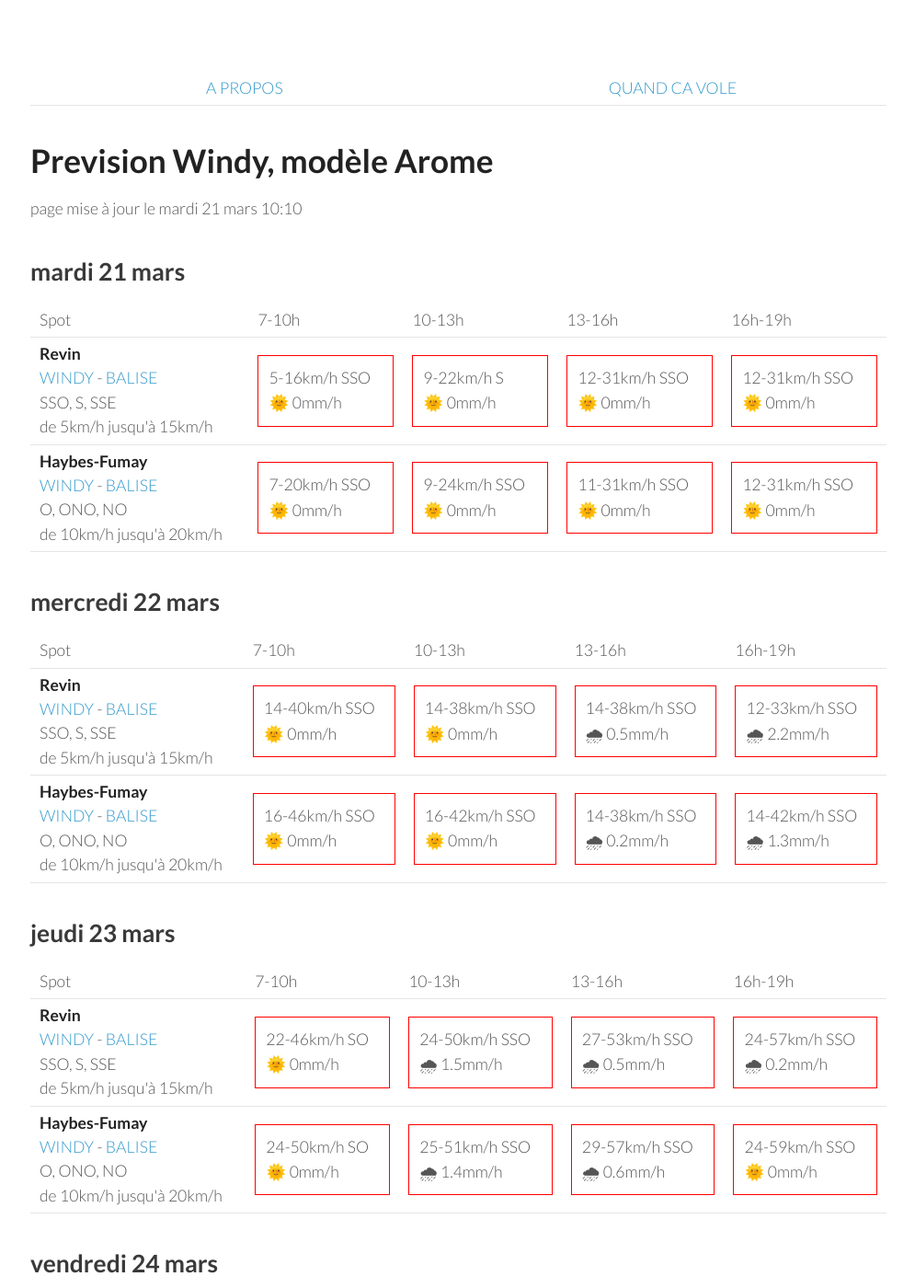
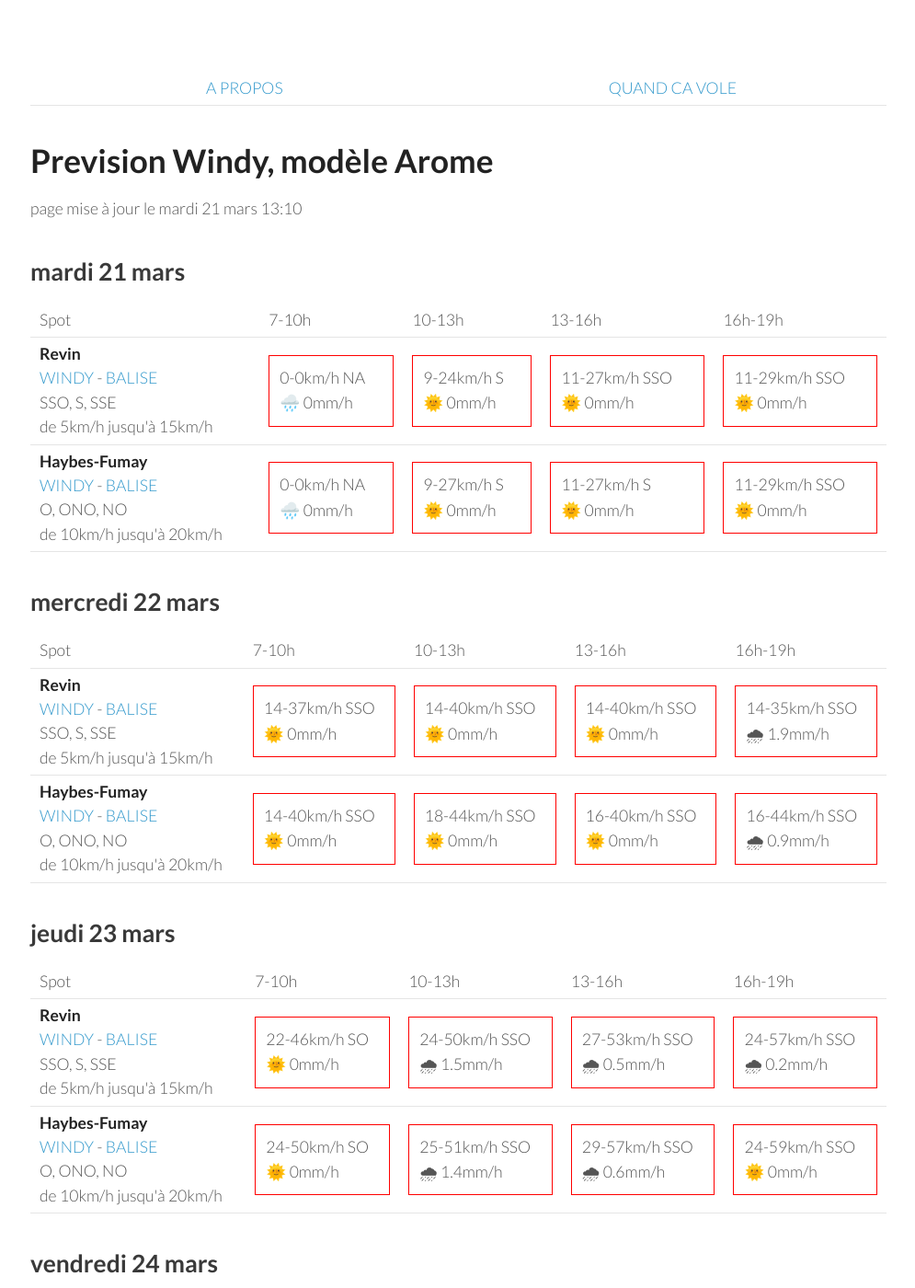
Before and after one commit to parapente-dans-le-nord/parapente-dans-le-nord.github.io, a Jekyll site: the page built from ardennes.markdown, in a window 1280 px wide and 1400 px high. Shown: the whole window at 92% size, without its empty margins (25-1020 px from the left). Built offline with Jekyll 4.4.1, drawn with Linux system fonts in a browser that asks for light colours.

Commit message:
update index.markdown

```diff
--- a/ardennes.markdown
+++ b/ardennes.markdown
@@ -7,7 +7,7 @@ title:  "Tous les spots"
 {: .links}
 
 # Prevision Windy, modèle Arome
-page mise à jour le mardi 21 mars 10:10
+page mise à jour le mardi 21 mars 13:10
 
 ## mardi 21 mars
 
@@ -24,21 +24,19 @@ page mise à jour le mardi 21 mars 10:10
 <tr>
         <td><strong>Revin</strong><br><a href="https://windy.com/49.948/4.625?49.543,4.625,8">WINDY</a> - <span class=""><a href="http://www.balisemeteo.com/balise.php?idBalise=5019">BALISE</a> </span><br> <span class="vent-favorable">SSO, S, SSE</span><br><span class="force-vent">de 5km/h jusqu'à 15km/h</span> </td>
 
-            <td><div class="not-flyable"><p>5-16km/h SSO</p><p>🌞 0mm/h</p></div></td>
-            <td><div class="not-flyable"><p>9-22km/h S</p><p>🌞 0mm/h</p></div></td>
-            <td><div class="not-flyable"><p>12-31km/h SSO</p><p>🌞 0mm/h</p></div></td>
-            <td><div class="not-flyable"><p>12-31km/h SSO</p><p>🌞 0mm/h</p></div></td>
-
+            <td><div class="not-flyable"><p>0-0km/h NA</p><p>🌧️ 0mm/h</p></div></td>
+            <td><div class="not-flyable"><p>9-24km/h S</p><p>🌞 0mm/h</p></div></td>
+            <td><div class="not-flyable"><p>11-27km/h SSO</p><p>🌞 0mm/h</p></div></td>
+            <td><div class="not-flyable"><p>11-29km/h SSO</p><p>🌞 0mm/h</p></div></td>
 
     </tr>
 <tr>
         <td><strong>Haybes-Fumay</strong><br><a href="https://windy.com/49.998/4.715?49.913,4.738,10">WINDY</a> - <span class=""><a href="http://www.balisemeteo.com/balise.php?idBalise=104">BALISE</a> </span><br> <span class="vent-favorable">O, ONO, NO</span><br><span class="force-vent">de 10km/h jusqu'à 20km/h</span> </td>
 
-            <td><div class="not-flyable"><p>7-20km/h SSO</p><p>🌞 0mm/h</p></div></td>
-            <td><div class="not-flyable"><p>9-24km/h SSO</p><p>🌞 0mm/h</p></div></td>
-            <td><div class="not-flyable"><p>11-31km/h SSO</p><p>🌞 0mm/h</p></div></td>
-            <td><div class="not-flyable"><p>12-31km/h SSO</p><p>🌞 0mm/h</p></div></td>
-
+            <td><div class="not-flyable"><p>0-0km/h NA</p><p>🌧️ 0mm/h</p></div></td>
+            <td><div class="not-flyable"><p>9-27km/h S</p><p>🌞 0mm/h</p></div></td>
+            <td><div class="not-flyable"><p>11-27km/h S</p><p>🌞 0mm/h</p></div></td>
+            <td><div class="not-flyable"><p>11-29km/h SSO</p><p>🌞 0mm/h</p></div></td>
 
     </tr>
 
@@ -60,20 +58,20 @@ page mise à jour le mardi 21 mars 10:10
 <tr>
         <td><strong>Revin</strong><br><a href="https://windy.com/49.948/4.625?49.543,4.625,8">WINDY</a> - <span class=""><a href="http://www.balisemeteo.com/balise.php?idBalise=5019">BALISE</a> </span><br> <span class="vent-favorable">SSO, S, SSE</span><br><span class="force-vent">de 5km/h jusqu'à 15km/h</span> </td>
 
+            <td><div class="not-flyable"><p>14-37km/h SSO</p><p>🌞 0mm/h</p></div></td>
             <td><div class="not-flyable"><p>14-40km/h SSO</p><p>🌞 0mm/h</p></div></td>
-            <td><div class="not-flyable"><p>14-38km/h SSO</p><p>🌞 0mm/h</p></div></td>
-            <td><div class="not-flyable"><p>14-38km/h SSO</p><p>🌧 0.5mm/h</p></div></td>
-            <td><div class="not-flyable"><p>12-33km/h SSO</p><p>🌧 2.2mm/h</p></div></td>
+            <td><div class="not-flyable"><p>14-40km/h SSO</p><p>🌞 0mm/h</p></div></td>
+            <td><div class="not-flyable"><p>14-35km/h SSO</p><p>🌧 1.9mm/h</p></div></td>
 
 
     </tr>
 <tr>
         <td><strong>Haybes-Fumay</strong><br><a href="https://windy.com/49.998/4.715?49.913,4.738,10">WINDY</a> - <span class=""><a href="http://www.balisemeteo.com/balise.php?idBalise=104">BALISE</a> </span><br> <span class="vent-favorable">O, ONO, NO</span><br><span class="force-vent">de 10km/h jusqu'à 20km/h</span> </td>
 
-            <td><div class="not-flyable"><p>16-46km/h SSO</p><p>🌞 0mm/h</p></div></td>
-            <td><div class="not-flyable"><p>16-42km/h SSO</p><p>🌞 0mm/h</p></div></td>
-            <td><div class="not-flyable"><p>14-38km/h SSO</p><p>🌧 0.2mm/h</p></div></td>
-            <td><div class="not-flyable"><p>14-42km/h SSO</p><p>🌧 1.3mm/h</p></div></td>
+            <td><div class="not-flyable"><p>14-40km/h SSO</p><p>🌞 0mm/h</p></div></td>
+            <td><div class="not-flyable"><p>18-44km/h SSO</p><p>🌞 0mm/h</p></div></td>
+            <td><div class="not-flyable"><p>16-40km/h SSO</p><p>🌞 0mm/h</p></div></td>
+            <td><div class="not-flyable"><p>16-44km/h SSO</p><p>🌧 0.9mm/h</p></div></td>
 
 
     </tr>
```
